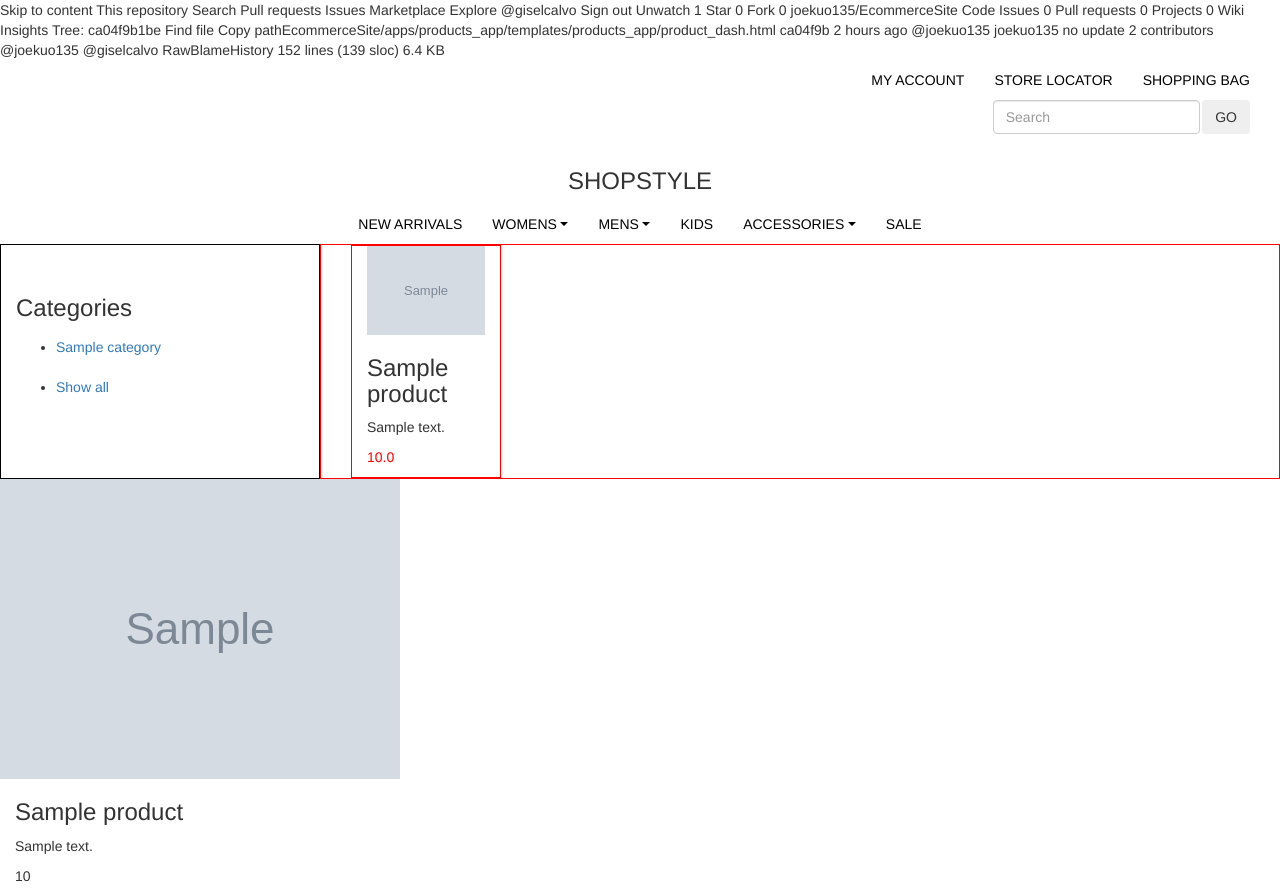
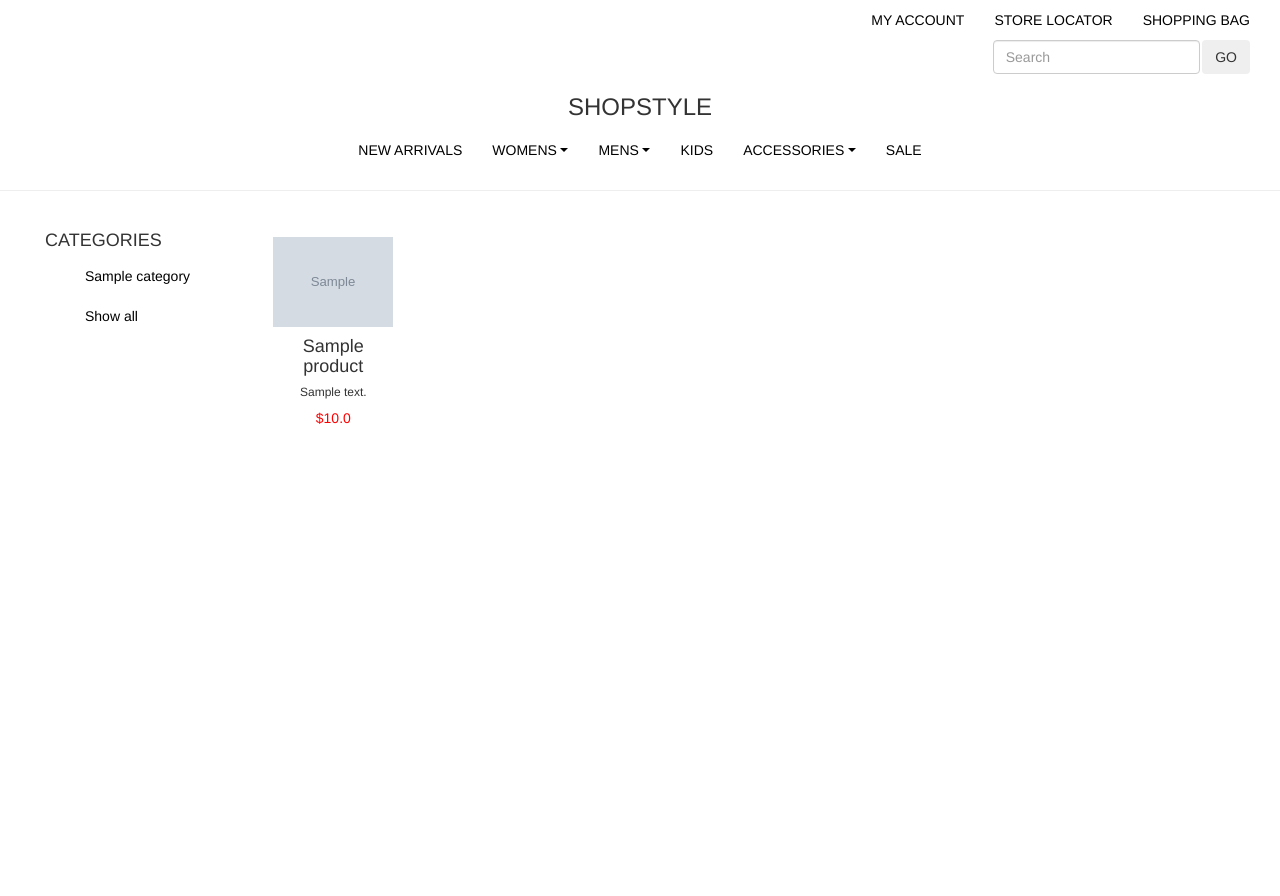
Before and after one commit to joekuo135/EcommerceSite, a Django app: template apps/products_app/templates/products_app/product_dash.html in a window 1280 px wide. After the commit the page ends 424 px from the top, so only its background shows below. Run offline with Django 3.2, Linux system fonts and the light colour scheme; tables that the repository leaves empty hold one stand-in row (values such as "Sample post"); the template is opened without the code that fills it: values that come from a table or form of the project are taken from there, most other values are stand-ins (such as "Sample title", 1, 10 or a date in 2020); grey boxes marked "Sample" are stand-in pictures; parts of the project's set-up code (start-up, migrations or seed data) failed here and were passed over; some libraries are stand-ins or nearby versions.

Commit message:
product_dash.html updated

```diff
--- a/apps/products_app/static/products_app/css/style.css
+++ b/apps/products_app/static/products_app/css/style.css
@@ -1,22 +1,3 @@
-Skip to content
-This repository
-Search
-Pull requests
-Issues
-Marketplace
-Explore
- @giselcalvo
- Sign out
- Unwatch 1
-  Star 0
- Fork 0 joekuo135/EcommerceSite
- Code  Issues 0  Pull requests 0  Projects 0  Wiki Insights
-Tree: ca04f9b1be Find file Copy pathEcommerceSite/apps/products_app/static/products_app/css/style.css
-ca04f9b  2 hours ago
-@joekuo135 joekuo135 no update
-1 contributor
-RawBlameHistory
-Executable File  74 lines (67 sloc)  1.15 KB
 /* Drop down menu style */
 .dropdown-menu .sub-menu {
   left: 100%;
@@ -75,18 +56,34 @@ flex-wrap: wrap;
 
 #categorybox{
   /* width: 300px; */
-  border: 1px solid black;
+  margin-left:15px;;
+  padding-left:30px;
+  height: 600px;
+  /* border: 1px solid black; */
   display: inline-block;
+
+}
+.category{
+  color: black;
+}
+.showall{
+  color: black;
 }
 .itemprice{
   font-size: 16pt;
 }
 
 #show_product{
+  margin-top: 13px;
   /* width: 900px;
   height: 600px; */
   display: inline-block;
-  border: 1px solid red;
+  text-align: center;
+  /* border: 1px solid red; */
+}
+#pdescription{
+  line-height: 95%;
+  font-size: 9pt;
 }
 #pprice{
   color: red;
--- a/apps/products_app/templates/products_app/product_dash.html
+++ b/apps/products_app/templates/products_app/product_dash.html
@@ -1,22 +1,3 @@
-Skip to content
-This repository
-Search
-Pull requests
-Issues
-Marketplace
-Explore
- @giselcalvo
- Sign out
- Unwatch 1
-  Star 0
- Fork 0 joekuo135/EcommerceSite
- Code  Issues 0  Pull requests 0  Projects 0  Wiki Insights
-Tree: ca04f9b1be Find file Copy pathEcommerceSite/apps/products_app/templates/products_app/product_dash.html
-ca04f9b  2 hours ago
-@joekuo135 joekuo135 no update
-2 contributors @joekuo135 @giselcalvo
-RawBlameHistory
-152 lines (139 sloc)  6.4 KB
 <!DOCTYPE html>
 <html lang="en">
 <head>
@@ -117,20 +98,20 @@ RawBlameHistory
     </div> <!-- end container fluid-->
 
         <!-- //////////////////////////////////////////////////////////////////////////////////////// -->
-<div class="row vdivide"></div>
-
+        <hr>
 <div class="container-fluid">
     <div class="row">
-        <section class="align-top col-sm-3" id="categorybox">
-            <h3 style='margin-top: 50px; padding: 0px 0px 5px 0px;'>Categories</h3>
+        <section class="align-top col-sm-2" id="categorybox">
+            <h4 style='margin-top: 20px; padding: 0px 0px 5px 0px;'>CATEGORIES</h4>
                 <ul>
                     {%for category in categories%}
-                    <li><a class='category' href="/products/show_dashboard/{{category}}">{{category}}</a></li>
+                    <li style="list-style:none;"><a class='category' href="/products/show_dashboard/{{category}}">{{category}}</a></li>
                     {%endfor%}
-                    <li style="margin-top: 20px; margin-bottom: 50px;"><a class='showall' href="/products/all/1">Show all</a></li>
+                    <li style="list-style:none; margin-top: 20px;"><a class='showall' href="/products/all/1">Show all</a></li>
                 </ul>
         </section>
         <section class="col-sm-9" id="show_product">
+
         <div class="container-fluid">
         {% for product in products%}
           <div class="col-sm-6 col-md-4 col-lg-2" id="show_product">
@@ -139,9 +120,9 @@ RawBlameHistory
               <!-- <img class="item" src={{product.image2}}>
               <img class="item" src={{product.image3}}>
               <img class="item" src={{product.image4}}> -->
-              <h3>{{product.name}}</h3>
-              <p>{{product.description}}</p>
-              <p id="pprice">{{product.price}}</p>
+              <h4>{{product.name}}</h4>
+              <p id="pdescription">{{product.description}}</p>
+              <p id="pprice">${{product.price}}</p>
 
           </div>
         {% endfor %}
@@ -154,19 +135,3 @@ RawBlameHistory
 
 </body>
 </html>
-
-<div class="container-fluid" id="services">
-    <div class="row">
-    {% for product in featuredProducts %}
-      <section class="col-sm-6 col-md-4 col-lg-2">
-        <div class="row">
-          <img class="featuredPic" src={{product.image1}}>
-        </div>
-        <h3> {{product.name}}</h3>
-        <p>{{product.description}}</p>
-        <p>{{product.price}}</p>
-      </section>
-      {% endfor %}
-
-    </div>
-  </div>
```
